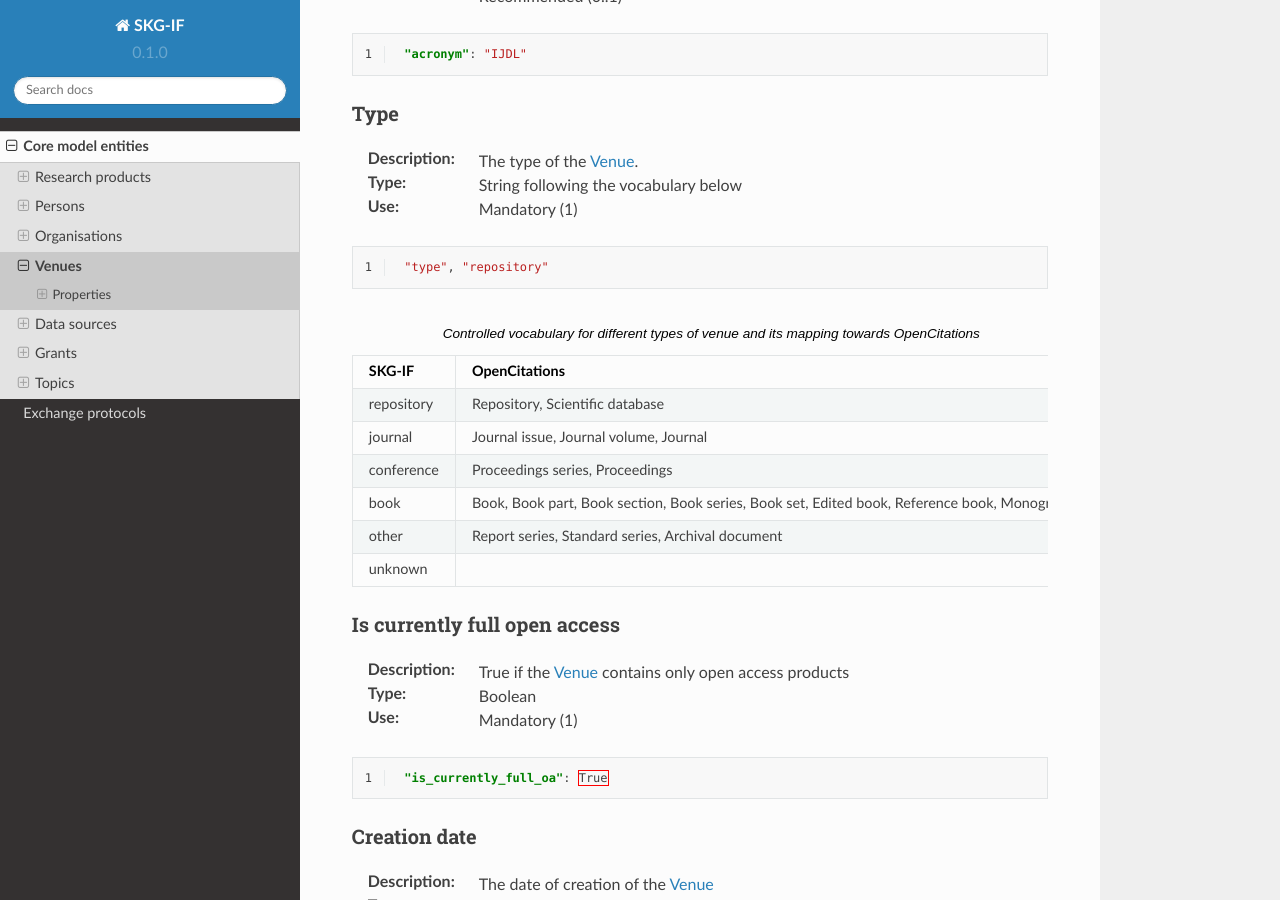
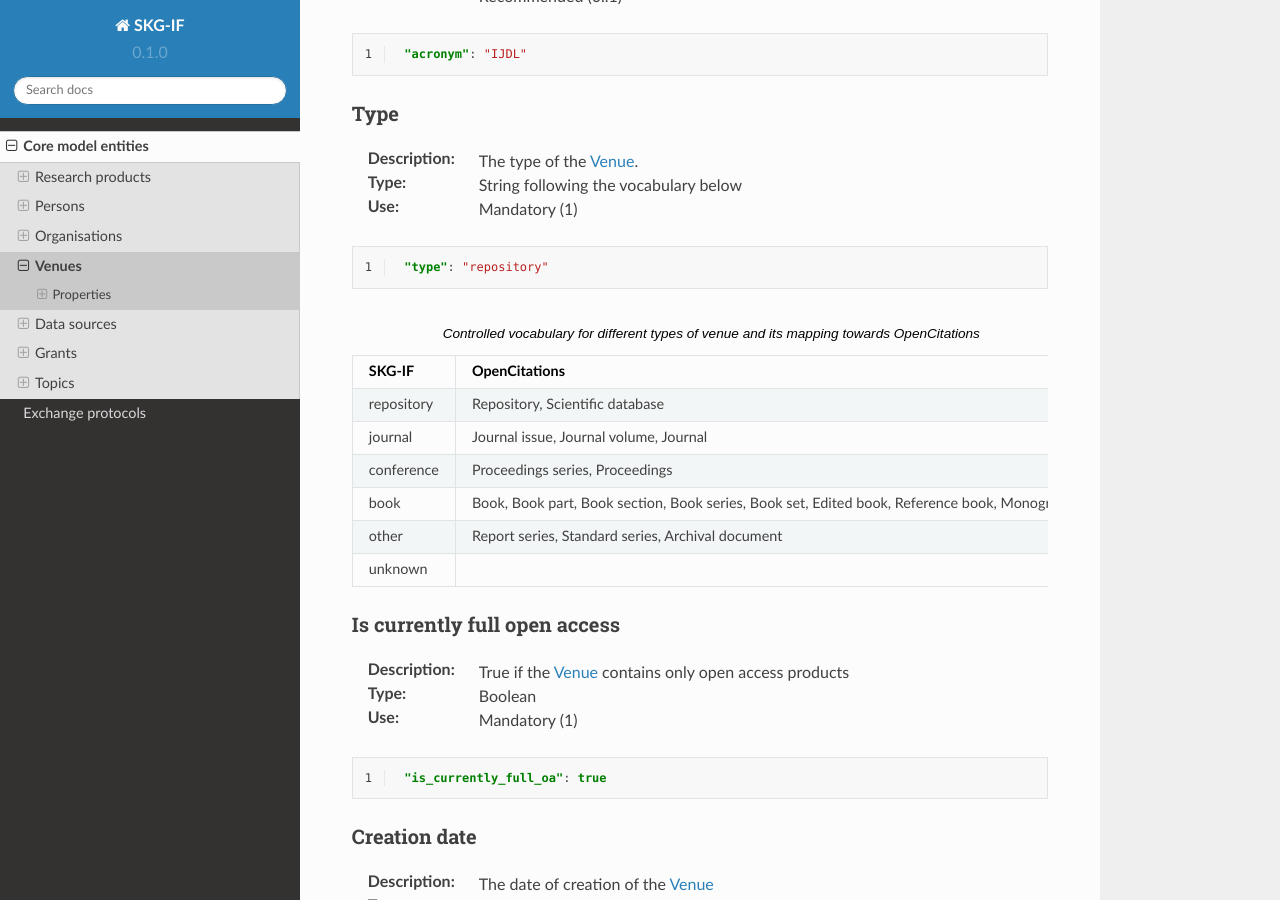
Before and after one commit to andremann/SKG-IF, a Sphinx documentation site: the page built from docs/source/venues.rst, in a window 1280 px wide and 900 px high, scrolled down 1848 px. Built offline with Sphinx 7.4.7 and the Read the Docs theme 2.0.0, drawn with Linux system fonts in a browser that asks for light colours.

Commit message:
fixed example

```diff
--- a/docs/source/venues.rst
+++ b/docs/source/venues.rst
@@ -90,7 +90,7 @@ Type
 .. code-block:: json
    :linenos:
 
-    "type", "repository"
+    "type": "repository"
 
 .. tabularcolumns:: p{0.132\linewidth}p{0.198\linewidth}p{0.330\linewidth}
 .. csv-table:: Controlled vocabulary for different types of venue and its mapping towards OpenCitations
@@ -116,7 +116,7 @@ Is currently full open access
 .. code-block:: json
    :linenos:
 
-    "is_currently_full_oa": True
+    "is_currently_full_oa": true
 
 
 Creation date
```
